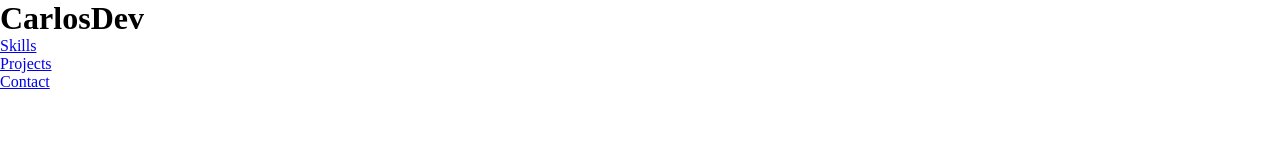
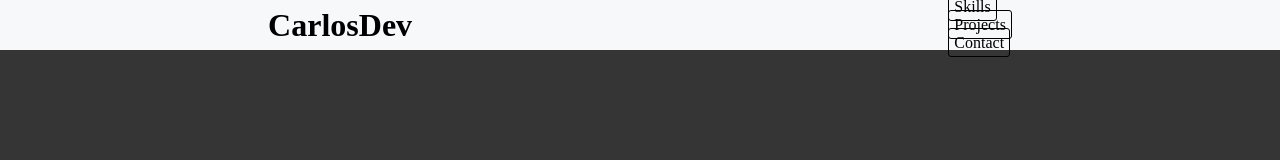
Before and after one commit to carlosdevuser/carlosdevuser.github.io, a plain HTML site: page index.html in a window 1280 px wide. Drawn offline with Linux system fonts and the light colour scheme.

Commit message:
Update style.css

```diff
--- a/css/style.css
+++ b/css/style.css
@@ -3,3 +3,27 @@
 	padding: 0;
 	box-sizing: border-box;
 }
+
+body {
+	min-height: 100vh;
+	background: #353535;
+}
+
+header {
+	background: #F6F8FA;
+	height: 50px;
+	display: flex;
+	align-items: center;
+	justify-content: space-around;
+}
+
+header nav ul {
+	list-style: none;
+}
+nav ul li a {
+	text-decoration: none;
+	color: black;
+	padding: 5px;
+	border-radius: 3px;
+	border: 1px solid black;
+}
```
